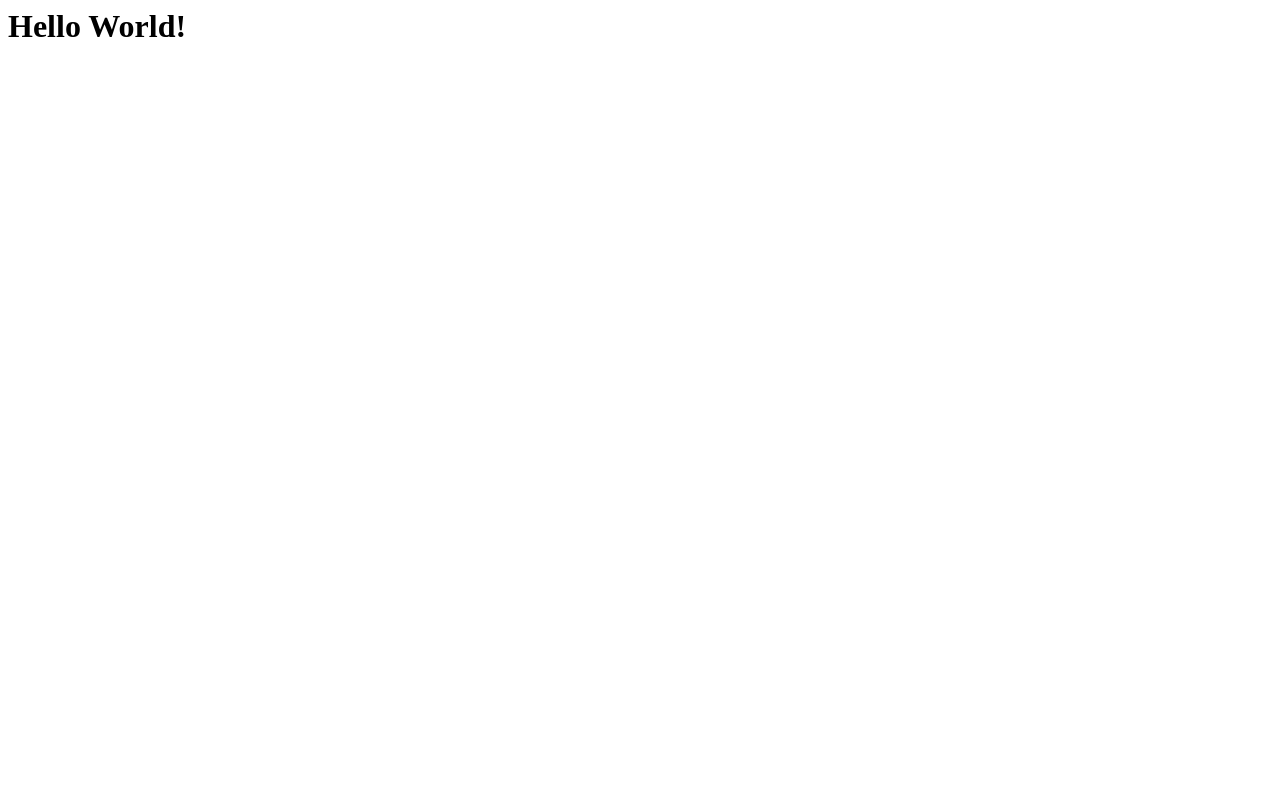
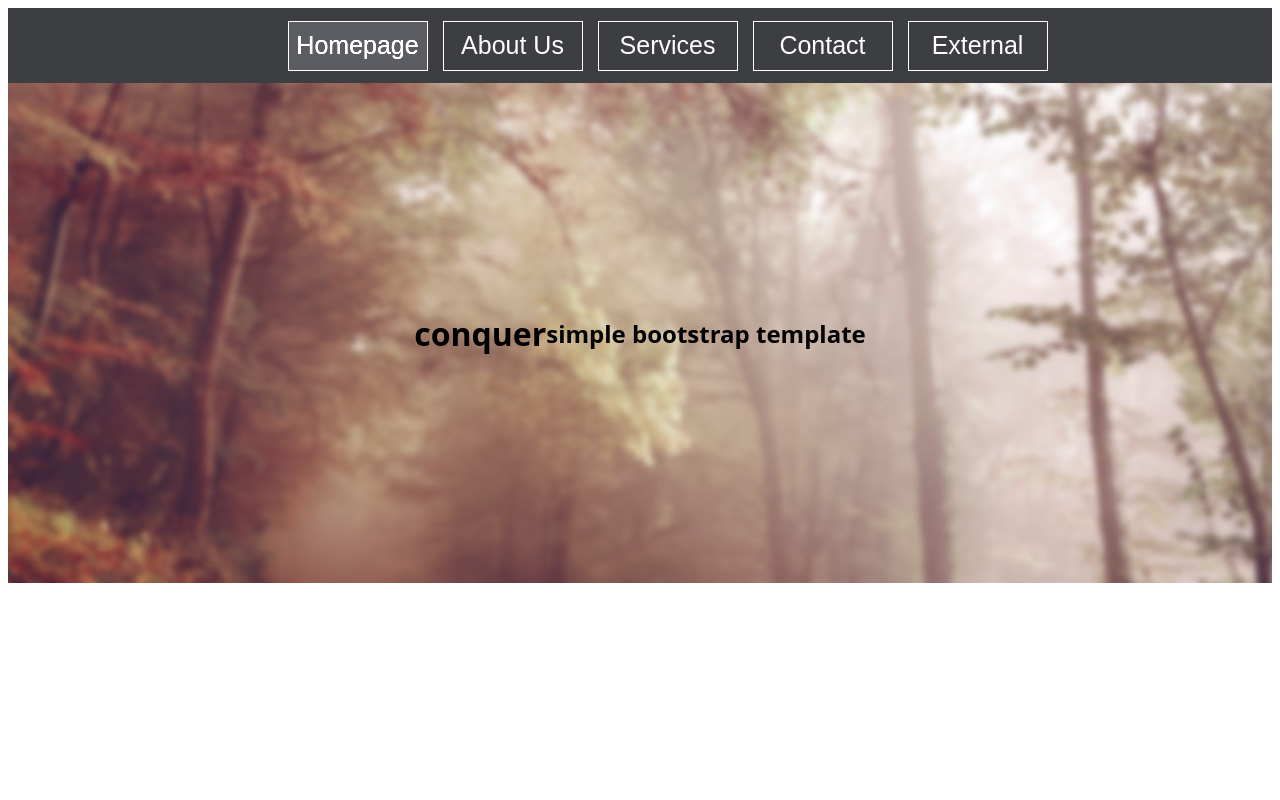
Before and after one commit to GreatDeveloper66/voyage-prework-tier1-adams, a PHP site: page / in a window 1280 px wide. Before the commit the page is almost empty. Run offline with PHP 8.4, Linux system fonts and the light colour scheme; some libraries are stand-ins or nearby versions.

Commit message:
Added bg-1.jpg and header to index.html

```diff
--- a/index.css
+++ b/index.css
@@ -1,6 +1,92 @@
-h1{
-	font-family: fantasy;
-	color: red;
-	font-size: 30px;
+@import url('https://use.fontawesome.com/releases/v5.5.0/css/all.css');
+
+body {
+	font-family: "Open Sans", Helvetica, Arial, sans-serif;
+}
+
+header {
+	display: flex;
+	flex-direction: column;
+	align-items: flex-end;
+	justify-content: flex-start;
+	background-color: #3d3e41;
+	height: 75px;
+	position: sticky;
+}
+
+header button.navbutton {
+	height: 50px;
+	color: #FFFFFF;
+	font-size: 25px;
+	background-color: #3d3e41;
+	border: 1px solid #FFFF;
+	width: 140px;
+	margin-left: 15px;
+
+}
+
+header button.navbutton:hover {
+	filter: brightness(150%);
+	cursor: pointer;
+}
+
+header button.navbutton.active {
+	filter: brightness(150%);
+}
+
+header i {
+	font-size: 60px;
+	color: #FFFEFA;
+}
+
+i:hover {
+	cursor: pointer;
+}
+
+menu.navmenu {
+	display: none;
+}
+
+menu.collapsemenu {
+	display: none;
+	flex-direction: column;
+	width: 100vw;
+}
+
+menu.collapsemenu a button {
+	width: 99%;
 	text-align: center;
 }
+
+i#accordian {
+	display: flex;
+}
+
+div.topbanner {
+	display: flex;
+	justify-content: center;
+	align-items: center;
+	width: 100%;
+	height: 500px;
+	background: url("bg-1.jpg") no-repeat fixed center;
+}
+
+@media only screen and (min-width: 768px) {
+	header {
+		flex-direction: row;
+		align-items: center;
+		justify-content: center;
+	}
+
+	menu.navmenu {
+		display: flex;
+	}
+
+	menu.collapsemenu {
+		display: none;
+	}
+
+	i#accordian {
+		display: none;
+	}
+}
--- a/index.html
+++ b/index.html
@@ -1,16 +1,74 @@
 <html>
+
 <head>
+	<link rel="stylesheet" text="/css" href="index.css">
+	<script src="index.js"></script>
+</head>
 
-	</head>
 <body>
 	<header>
+		<menu class="navmenu">
+			<a><button class="navbutton active">
+					Homepage
+				</button>
+			</a>
+			<a><button class="navbutton">
+					About Us
+				</button>
+			</a>
+			<a>
+				<button class="navbutton">
+					Services
+				</button>
+			</a>
+			<a>
+				<button class="navbutton">
+					Contact
+				</button>
+			</a>
+			<a>
+				<button class="navbutton">
+					External
+				</button>
+			</a>
 
+		</menu>
+		<i class="fa fa-bars" id="accordian"></i>
+		<menu class="collapsemenu">
+			<a><button class="navbutton active">
+					Homepage
+				</button></a>
+			<a><button class="navbutton">
+					About Us
+				</button>
+			</a>
+			<a>
+				<button class="navbutton">
+					Services
+				</button>
+			</a>
+			<a>
+				<button class="navbutton">
+					Contact
+				</button>
+			</a>
+			<a>
+				<button class="navbutton">
+					External
+				</button>
+			</a>
+		</menu>
 	</header>
 	<main>
-			<h1>Hello World!</h1>
+		<div class="topbanner">
+			<h1>conquer</h1>
+			<h2>simple bootstrap template</h2>
+		</div>
 	</main>
 	<footer>
 
 	</footer>
+
 </body>
+
 </html>
--- a/index.js
+++ b/index.js
@@ -7,5 +7,14 @@
 /*jshint esversion:6*/
 
 window.onload = () => {
-	console.log("hello world");
+	document.getElementById("accordian").addEventListener("click", function () {
+		let collapse = document.querySelector("menu.collapsemenu");
+		const mode = collapse.style.display;
+		if (mode === "none") {
+			collapse.style.display = "flex";
+		} else {
+			collapse.style.display = "none";
+		}
+
+	});
 };
```
Also changed, not shown: bg-1.jpg (added). Lines whose indentation alone changed are shown as unchanged.
